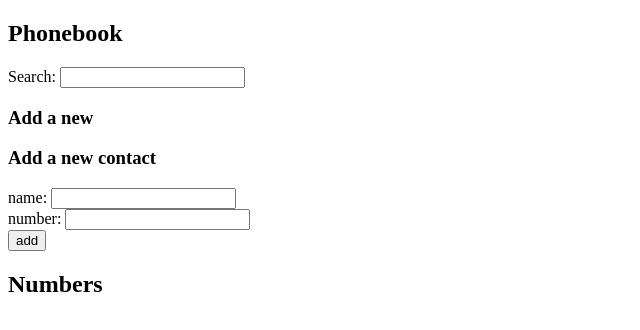
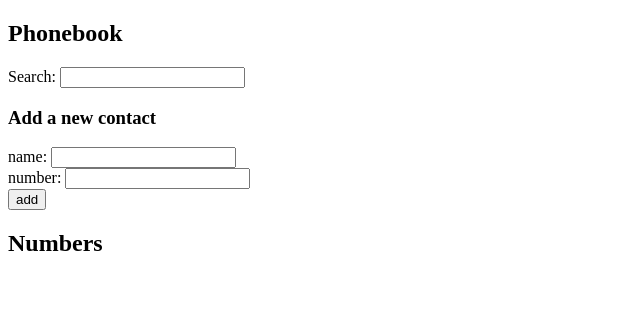
Before and after one commit to justice1k/fullstackopen, a React (Vite) app in the folder part2/phonebook/: page / in a window 1280 px wide. Shown: the top 330 px of the page, without its empty margins (0-640 px from the left). Built offline with nearby package versions, Linux system fonts and the light colour scheme; no server answers.

Commit message:
deleted dup title

```diff
--- a/part2/phonebook/src/App.jsx
+++ b/part2/phonebook/src/App.jsx
@@ -85,7 +85,6 @@ const App = () => {
       <h2>Phonebook</h2>
       <Notification message={message} />
         <Search query={query} setQuery={setQuery} />
-        <h3>Add a new</h3>
       <PersonForm
         addContact={addContact}
         newName={newName}
```
